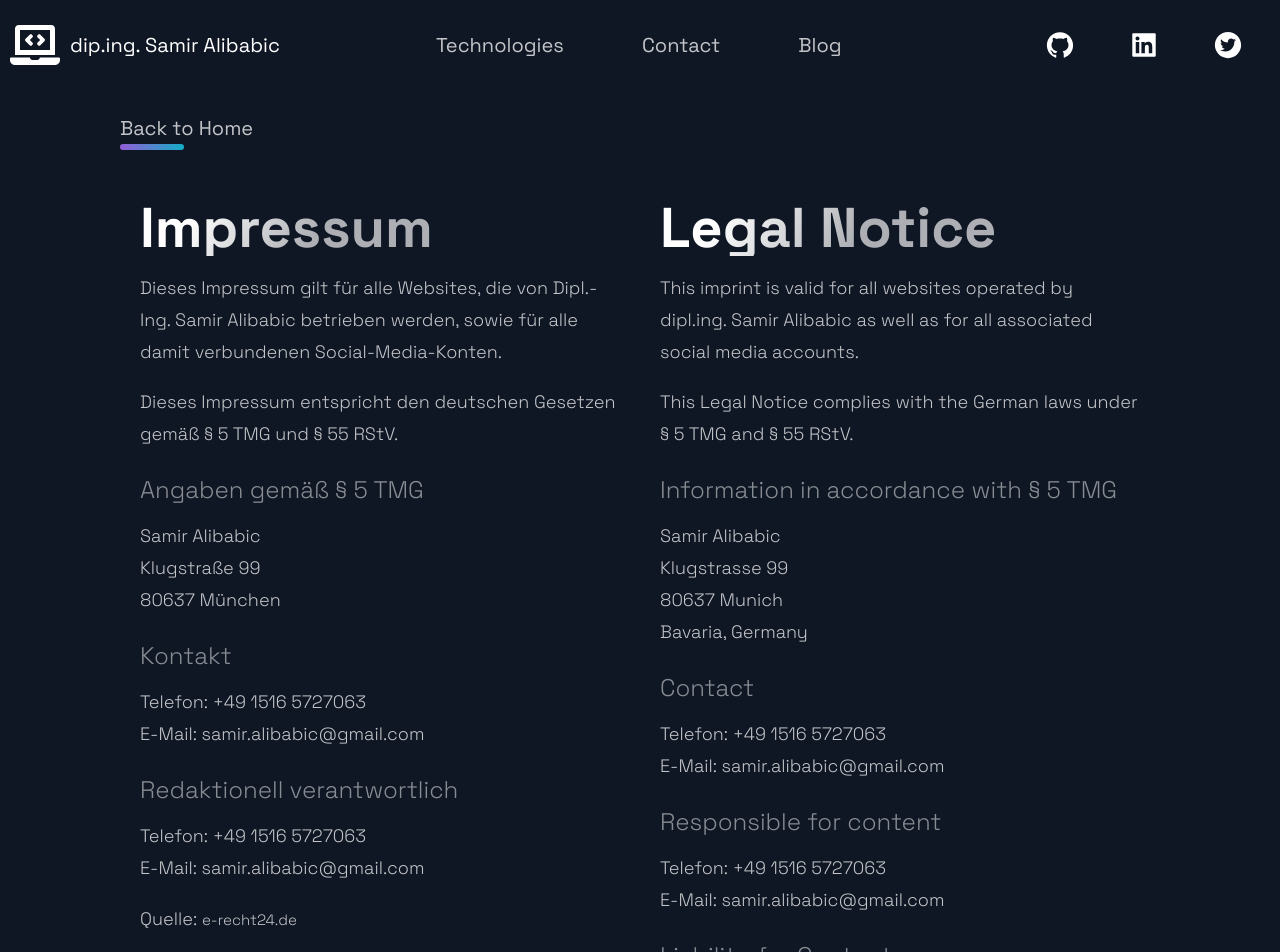
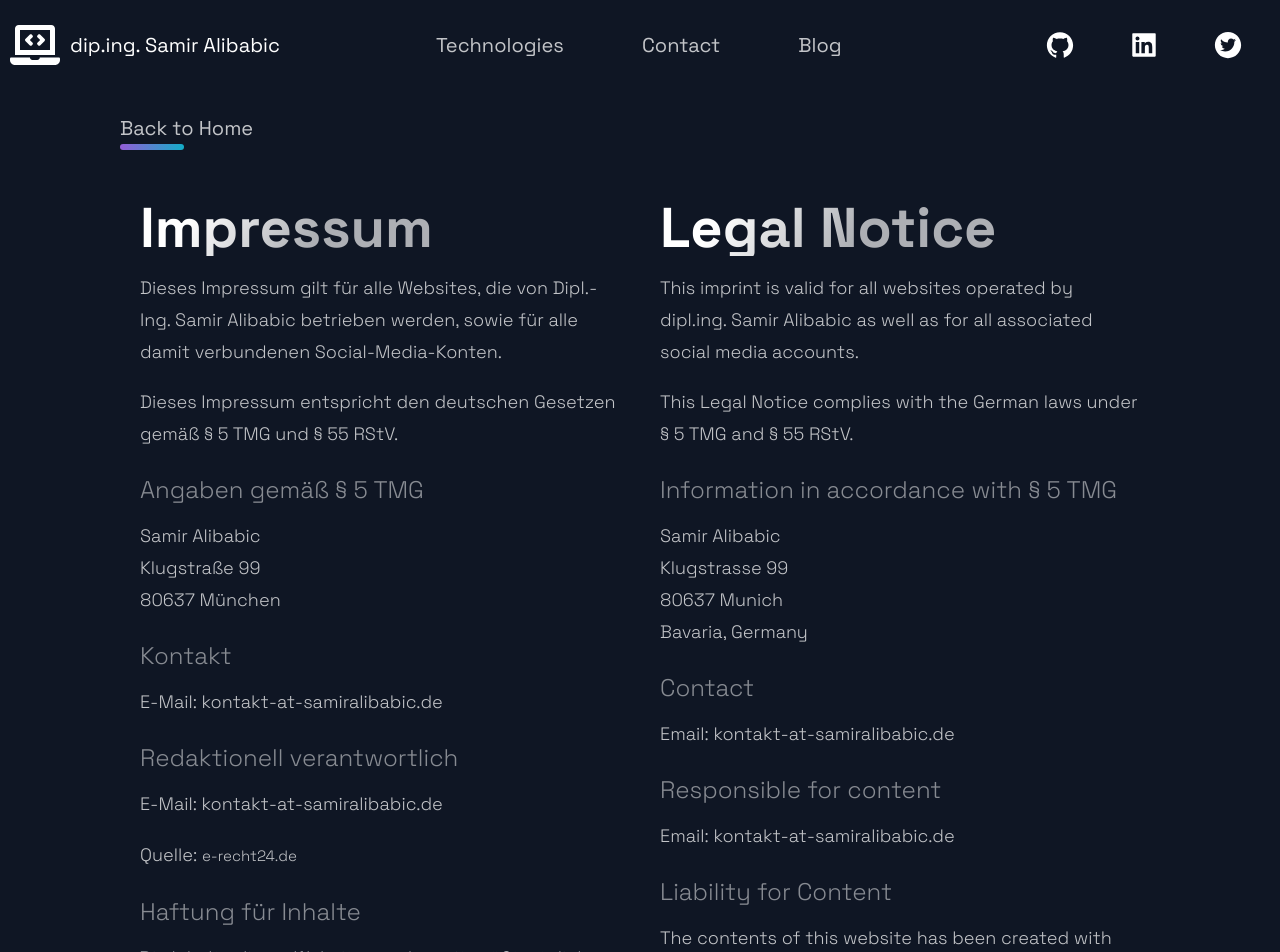
Before and after one commit to samiralibabic/portfolio, a Next.js app: page /legal-notice in a window 1280 px wide. Shown: the top 952 px of the page. Built offline with nearby package versions, Linux system fonts and the light colour scheme.

Commit message:
Update contact information across multiple pages

```diff
--- a/src/components/Footer/Footer.js
+++ b/src/components/Footer/Footer.js
@@ -13,7 +13,7 @@ const Footer = () => {
       <LinkList id='contact'>
         <LinkColumn>
           <LinkTitle>E-Mail</LinkTitle>
-          <LinkItem href='mailto:samir.alibabic@gmail.com'>samir.alibabic@gmail.com</LinkItem>
+          <LinkItem href='kontakt-at-samiralibabic.de'>kontakt-at-samiralibabic.de</LinkItem>
         </LinkColumn>
       </LinkList>
 
--- a/src/pages/legal-notice/index.js
+++ b/src/pages/legal-notice/index.js
@@ -40,14 +40,12 @@ const LegalNotice = () => {
 
             <LegalSectionText>Kontakt</LegalSectionText>
             <SectionSubText>
-              Telefon: +49 1516 5727063<br />
-              E-Mail: samir.alibabic@gmail.com<br />
+              E-Mail: kontakt-at-samiralibabic.de
             </SectionSubText>
 
             <LegalSectionText>Redaktionell verantwortlich</LegalSectionText>
             <SectionSubText>
-              Telefon: +49 1516 5727063<br />
-              E-Mail: samir.alibabic@gmail.com<br />
+              E-Mail: kontakt-at-samiralibabic.de
             </SectionSubText><br />
 
               <SectionSubText>
@@ -86,14 +84,12 @@ const LegalNotice = () => {
 
             <LegalSectionText>Contact</LegalSectionText>
             <SectionSubText>
-              Telefon: +49 1516 5727063<br />
-              E-Mail: samir.alibabic@gmail.com<br />
+              Email: kontakt-at-samiralibabic.de
             </SectionSubText>
 
             <LegalSectionText>Responsible for content</LegalSectionText>
             <SectionSubText>
-              Telefon: +49 1516 5727063<br />
-              E-Mail: samir.alibabic@gmail.com<br />
+              Email: kontakt-at-samiralibabic.de
             </SectionSubText>
 
             <LegalSectionText>Liability for Content</LegalSectionText>
```
Also changed, not shown: src/pages/privacy-policy/index.js (+10 -11 lines).
